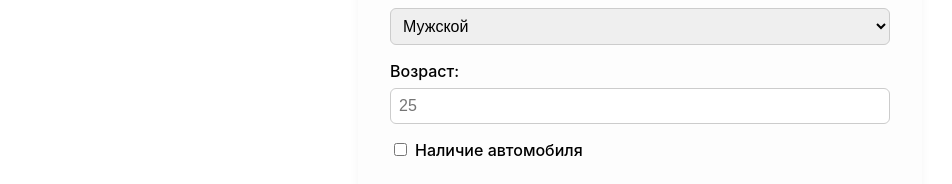
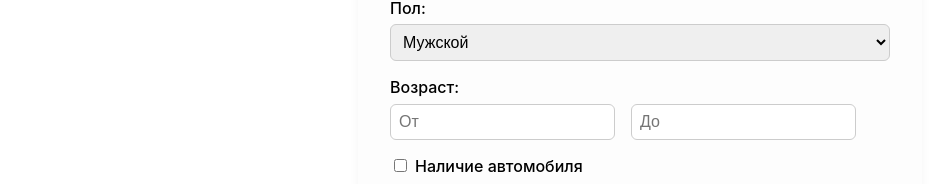
Before and after one commit to AtiLLasIV/hachaton_shawerma, a React (Create React App) app in the folder frontend/: page /monitor in a window 1280 px wide. Shown: the part 346-530 px from the top of the page, without its empty margins (0-952 px from the left). Built offline with nearby package versions, Linux system fonts and the light colour scheme.

Commit message:
fix sliders + ages

```diff
--- a/frontend/src/components/FiltersForm.css
+++ b/frontend/src/components/FiltersForm.css
@@ -26,6 +26,18 @@
   font-size: 1rem;
   border: 1px solid #ccc;
   border-radius: 6px;
+}
+
+/* Контейнер, в котором слайдер + подписи */
+.slider-section {
+  margin-bottom: 1rem;
+}
+
+/* Возраст — от и до в одной строке */
+.age-inputs-row {
+  display: flex;
+  gap: 1rem;
+  align-items: center;
 }
 
 /* Чекбоксы (для источников и авто) */
--- a/frontend/src/components/FiltersForm.jsx
+++ b/frontend/src/components/FiltersForm.jsx
@@ -8,7 +8,7 @@ export function FiltersForm({ onSubmit }) {
   const [region, setRegion] = useState("");
   const [experienceRange, setExperienceRange] = useState([0, 20]); // [изменено] диапазон вместо одного числа
   const [gender, setGender] = useState("");
-  const [age, setAge] = useState("");
+  const [age, setAge] = useState({ from: "", to: "" });
   const [hasCar, setHasCar] = useState(false);
   const [sources, setSources] = useState([]);
 
@@ -28,7 +28,8 @@ export function FiltersForm({ onSubmit }) {
       experience_from: experienceRange[0], // [добавлено]
       experience_to: experienceRange[1] === 20 ? 99 : experienceRange[1], // здесь не забыть про бэк
       gender,
-      age: age ? parseInt(age) : null,
+      age_from: age.from ? parseInt(age.from) : null,
+      age_to: age.to ? parseInt(age.to) : null,
       hasCar,
       sources
     });
@@ -60,7 +61,7 @@ export function FiltersForm({ onSubmit }) {
         />
       </div>
 
-      <div className="form-section">
+      <div className="form-section slider-section">
         <label>Опыт (лет):</label>
 
         {/* верхняя подпись (0 и 20+) */}
@@ -71,9 +72,10 @@ export function FiltersForm({ onSubmit }) {
 
         <ReactSlider
           className="horizontal-slider"
-          thumbClassName="thumb"
-          // trackClassName={(i) => `track-${i}`
-          trackClassName={(i) => `track track-${i}`}
+          thumbClassName="exp-thumb"
+          renderTrack={(props, state) => (
+            <div {...props} className={`exp-track-${state.index}`}/>
+          )}
           min={0}
           max={20}
           step={0.5}
@@ -81,10 +83,9 @@ export function FiltersForm({ onSubmit }) {
           onChange={setExperienceRange}
           pearling
           minDistance={0.5}
-          withTracks={true}
-          renderThumb={(props, state) => (
+          renderThumb={(props, state, index) => (
             <div {...props}>
-              <div className="thumb-label">
+              <div className="exp-thumb-label">
                 {state.valueNow === 20 ? "20+" : state.valueNow}
               </div>
             </div>
@@ -103,15 +104,23 @@ export function FiltersForm({ onSubmit }) {
       </div>
 
       <div className="form-section">
-        <label>
-          Возраст:
-        </label>
-        <input
-          type="number"
-          value={age}
-          onChange={(e) => setAge(e.target.value)}
-          placeholder="25"
-        />
+        <label>Возраст:</label>
+        <div className="age-inputs-row">
+          <input
+            type="number"
+            min="0"
+            placeholder="От"
+            value={age.from}
+            onChange={(e) => setAge({...age, from: e.target.value})}
+          />
+          <input
+            type="number"
+            min="0"
+            placeholder="До"
+            value={age.to}
+            onChange={(e) => setAge({...age, to: e.target.value})}
+          />
+        </div>
       </div>
 
       <div className="form-section">
--- a/frontend/src/components/Slider.css
+++ b/frontend/src/components/Slider.css
@@ -1,32 +1,30 @@
+/* Контейнер ползунка */
 .horizontal-slider {
-  position: relative;
   width: 100%;
   height: 6px;
   margin-top: 1rem;
-  background: #ddd;
-  /*background: #2ecc71;*/
+}
+
+/* Левые, средние, правые сегменты */
+.exp-track-0,
+.exp-track-1,
+.exp-track-2 {
+  height: 6px;
   border-radius: 3px;
 }
 
-/* выделенная зона между ручками — будет зелёной */
-.track {
-  top: 0;
-  bottom: 0;
-  border-radius: 3px;
-  /*background: #2ecc71;*/
-}
-
-.track-0 {
+.exp-track-0 {
   background: #ddd;
 }
-.track-1 {
-  background: #2ecc71; /* вот здесь зелёный — только между ручками */
+.exp-track-1 {
+  background: #2ecc71;
 }
-.track-2 {
+.exp-track-2 {
   background: #ddd;
 }
 
-.thumb {
+/* Кружки-бегунки */
+.exp-thumb {
   height: 18px;
   width: 18px;
   background: #2ecc71;
@@ -34,20 +32,20 @@
   cursor: grab;
   top: -6px;
   position: relative;
-  box-shadow: 0 0 2px rgba(0, 0, 0, 0.2);
   transition: background-color 0.2s ease;
+  box-shadow: 0 0 0 2px white, 0 0 0 3px #2ecc71;
 }
 
-.thumb:hover {
+.exp-thumb:hover {
   background-color: #27ae60;
 }
 
-/* текст под ручками */
-.thumb-label {
+/* Подписи под бегунками */
+.exp-thumb-label {
   position: absolute;
   top: 22px;
-  font-size: 0.9rem;
+  font-size: 0.85rem;
   color: #333;
+  transform: translateX(-50%);
   white-space: nowrap;
-  transform: translateX(-50%);
 }
```
